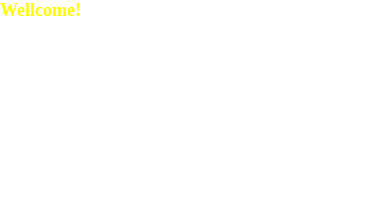
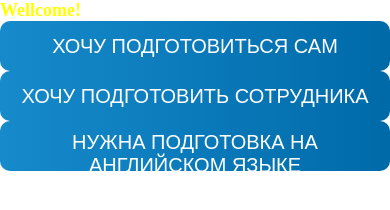
Before and after one commit to Katerina-cloud/customer-interview-page, a website: page index.html in a window 390 px wide. Drawn offline with Linux system fonts and the light colour scheme.

Commit message:
created button

```diff
--- a/index.html
+++ b/index.html
@@ -9,5 +9,8 @@
   </head>
   <body>
     <h1 class="heading-primary">Wellcome!</h1>
+    <button class="btn">Хочу подготовиться сам</button>
+    <button class="btn">Хочу подготовить сотрудника</button>
+    <button class="btn">Нужна подготовка на английском языке</button>
   </body>
 </html>
--- a/sass/components/_button.scss
+++ b/sass/components/_button.scss
@@ -0,0 +1,32 @@
+.btn {
+  font-size: 20px;
+  text-transform: uppercase;
+  color: #FFFFFF;
+  border-radius: 10px;
+  padding: 10px;
+  height: 155px;
+  width: 380px;
+  background: linear-gradient(to right, $color-secondary, $color-primary);
+  color: #fff;
+  border: none;
+  cursor: pointer;
+  outline: none;
+
+  &:hover {
+    background: $color-primary;
+    transform: translateY(-5px);
+    box-shadow: 0 1rem 2rem rgba($color-primary, 0.2);
+    transition: transform 0.2s;
+  }
+
+  &:active {
+    transform: translateY(5px);
+    box-shadow: 0 1rem 2rem rgba($color-primary, 0.2);
+    transition: all 0.2s;
+  }
+
+  @media (max-width: 500px) {
+    width: 100%;
+    height: 50px;
+  }
+}
```
Also changed, not shown: css/style.css.
